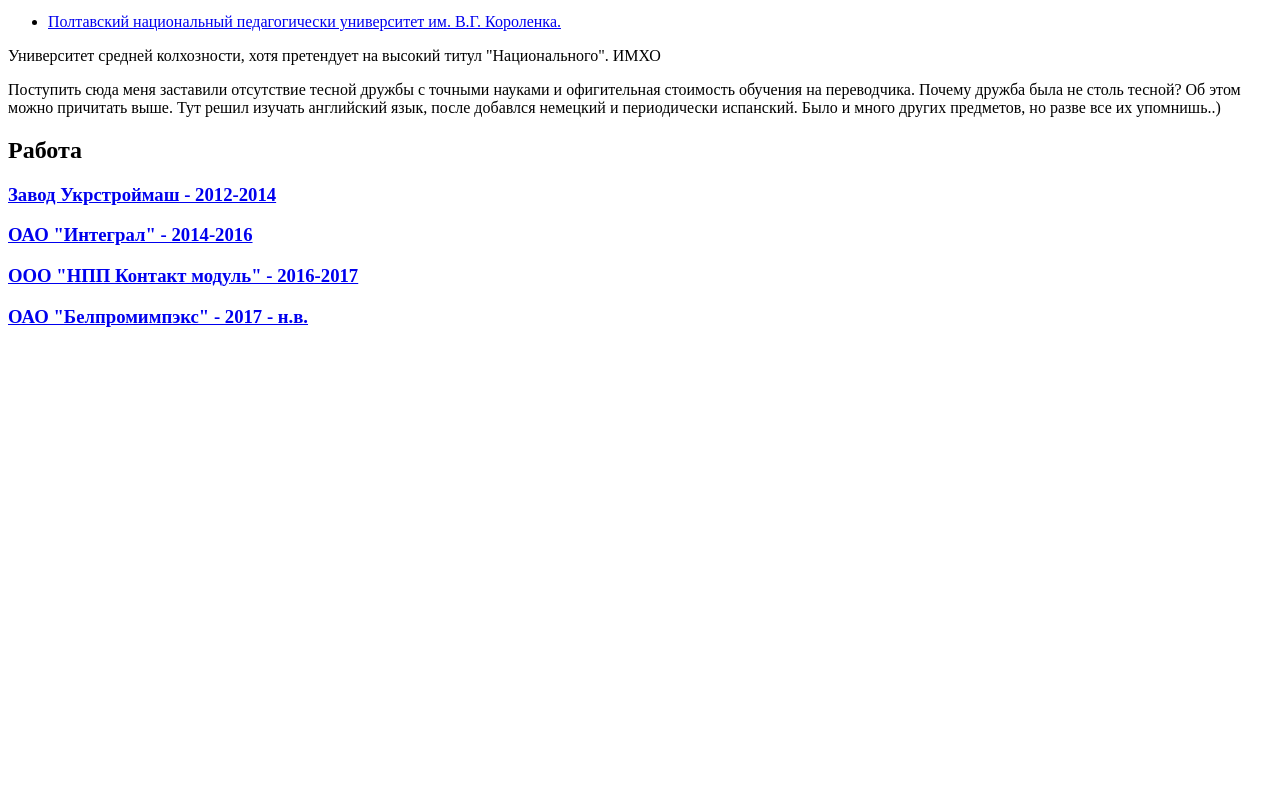
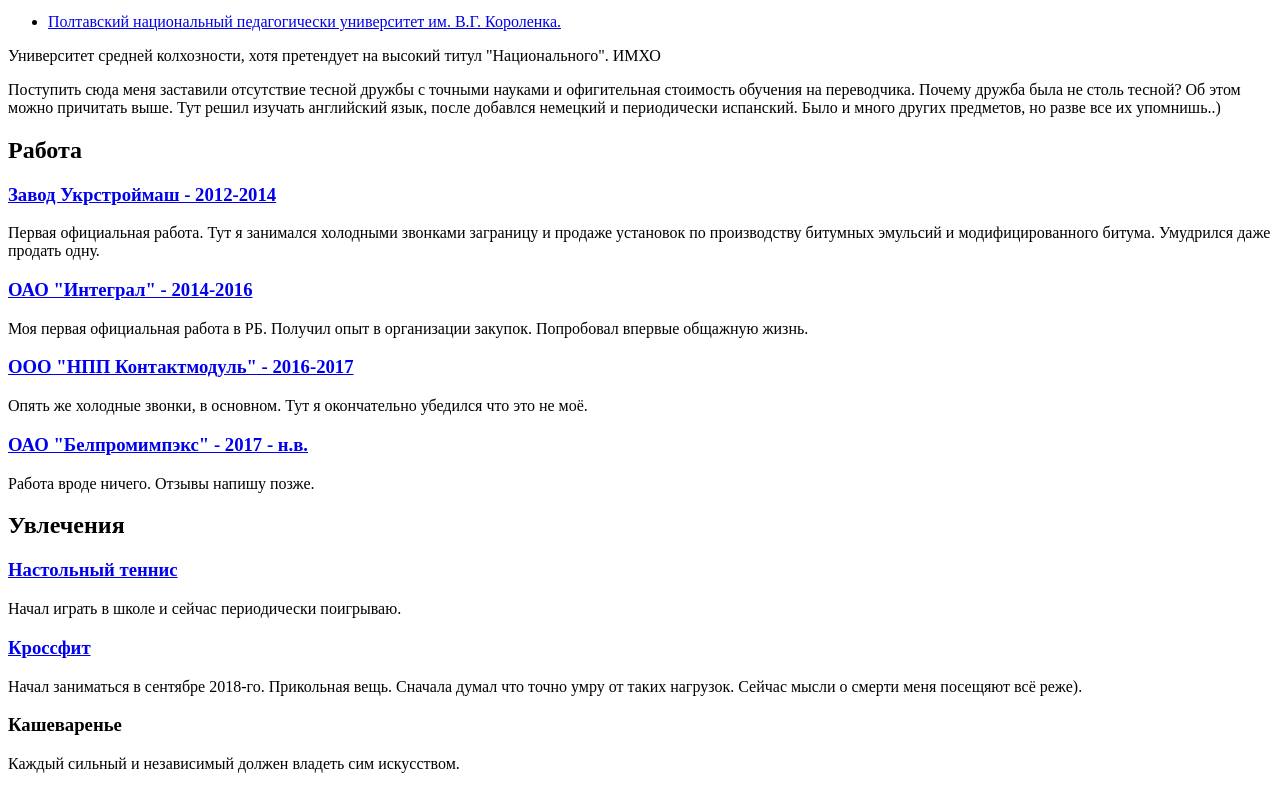
Before and after one commit to Tasikpnpu/my_first_project, a plain HTML site: page index.html in a window 1280 px wide. Shown: the part 1138-1927 px from the top of the page. Before the commit the page ends 1484 px from the top, so only its background shows below. Drawn offline with Linux system fonts and the light colour scheme.

Commit message:
Update index.html
add jod and hobby href and description

```diff
--- a/index.html
+++ b/index.html
@@ -27,7 +27,7 @@
         <ul>
           <li><a href="#ukrbud">Завод Укрстроймаш - 2012-2014</a></li>
           <li><a href="#integral">ОАО "Интеграл" - 2014-2016</a></li>
-          <li><a href="#contactmodule">ООО "НПП Контакт модуль" - 2016-2017</a></li>
+          <li><a href="#contactmodule">ООО "НПП Контактмодуль" - 2016-2017</a></li>
           <li><a href="#bpi">ОАО "Белпромимпэкс" - 2017 - н.в.</a></li>
         </ul>
         <h2><a href="#hobby">Мои хобби</a></h2>
@@ -70,10 +70,20 @@
 
     <h2 id="job">Работа</h2>
     <h3 id="ukrbud"><a href="https://www.ua-region.info/32174727">Завод Укрстроймаш - 2012-2014</a></h3>
-
+<p>Первая официальная работа. Тут я занимался холодными звонками заграницу и продаже установок по производству битумных эмульсий и модифицированного битума. Умудрился даже продать одну.</p>
     <h3 id="integral"><a href="https://integral.by">ОАО "Интеграл" - 2014-2016</a></h3>
-    <h3 id="contactmodule"><a href="http://www.nppcontact.by">ООО "НПП Контакт модуль" - 2016-2017</a></h3>
+    <p>Моя первая официальная работа в РБ. Получил опыт в организации закупок. Попробовал впервые общажную жизнь.</p>
+    <h3 id="contactmodule"><a href="http://www.nppcontact.by">ООО "НПП Контактмодуль" - 2016-2017</a></h3>
+    <p>Опять же холодные звонки, в основном. Тут я окончательно убедился что это не моё.</p>
     <h3 id="bpi"><a href="https://www.belpromimpex.by">ОАО "Белпромимпэкс" - 2017 - н.в.</a></h3>
+    <p>Работа вроде ничего. Отзывы напишу позже.</p>
+    <h2 id="hobby">Увлечения</h2>
+    <h3 id="tt"> <a href="https://ru.wikipedia.org/wiki/%D0%9D%D0%B0%D1%81%D1%82%D0%BE%D0%BB%D1%8C%D0%BD%D1%8B%D0%B9_%D1%82%D0%B5%D0%BD%D0%BD%D0%B8%D1%81">Настольный теннис</a></h3>
+    <p>Начал играть в школе и сейчас периодически поигрываю.</p>
+    <h3 id="crossfit"> <a href="http://volatclub.by/directions/crosstraining.html">Кроссфит</a></h3>
+    <p>Начал заниматься в сентябре 2018-го. Прикольная вещь. Сначала думал что точно умру от таких нагрузок. Сейчас мысли о смерти меня посещяют всё реже).</p>
+    <h3 id="coocking">Кашеваренье</h3>
+    <p>Каждый сильный и независимый должен владеть сим искусством.</p>
     </main>
 
   </body>
```
